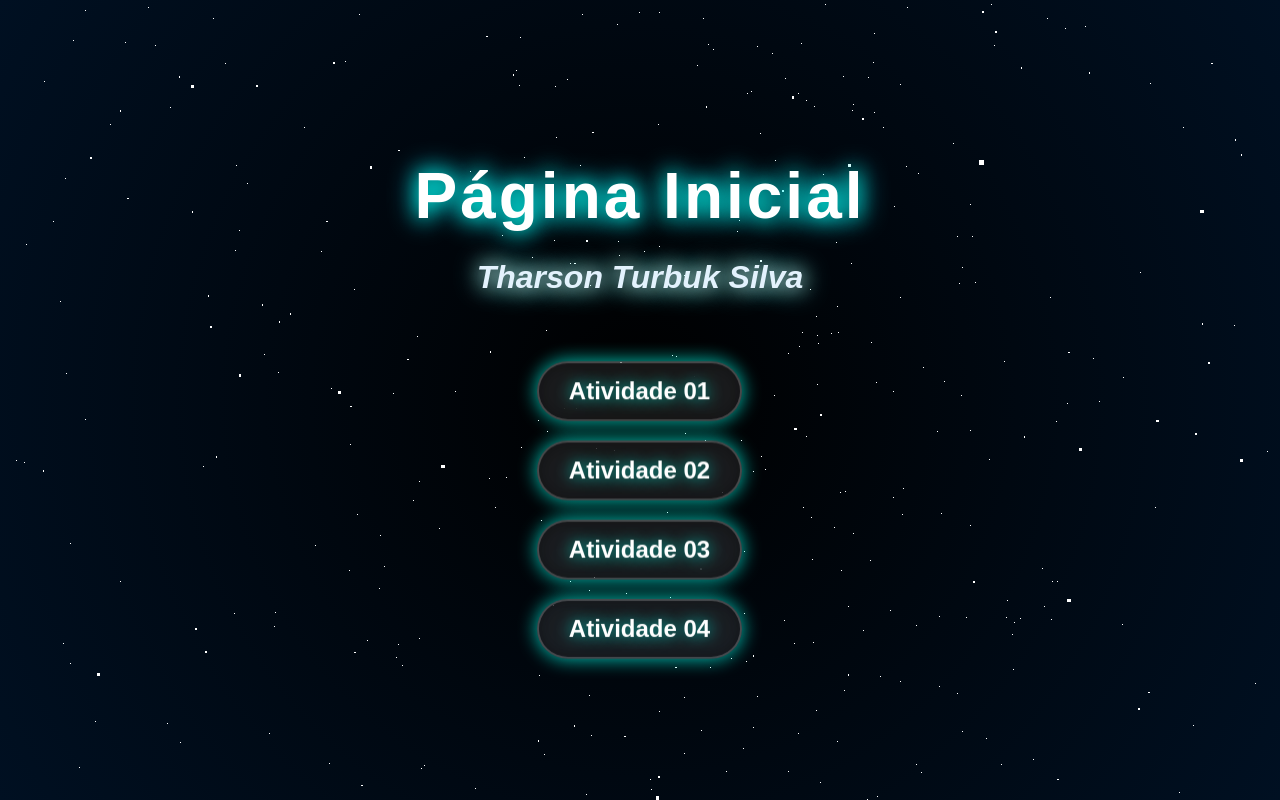
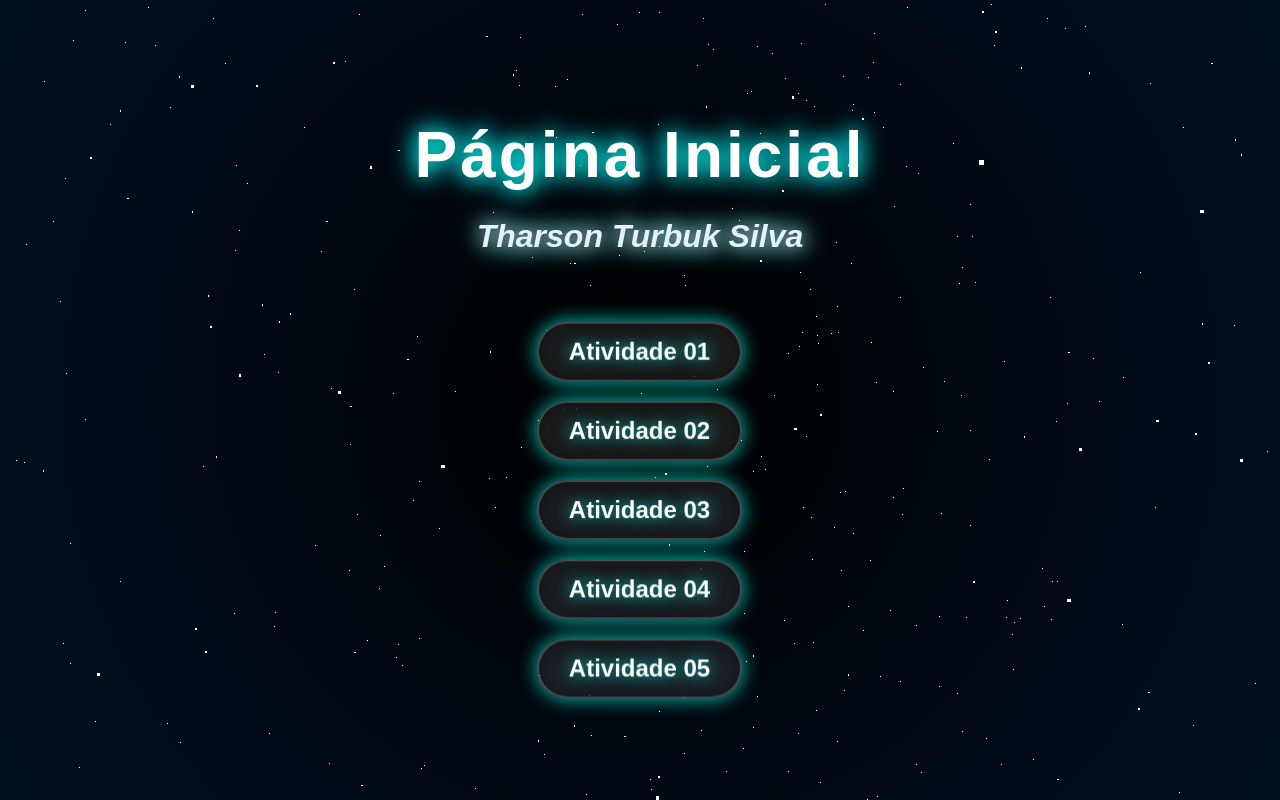
Before and after one commit to Tharsonts/L.E.S-React, a React (Create React App) app: page / in a window 1280 px wide. Built offline with nearby package versions, Linux system fonts and the light colour scheme.

Commit message:
Update home.js

```diff
--- a/src/Home/home.js
+++ b/src/Home/home.js
@@ -23,6 +23,9 @@ const Home = () => {
           <li>
             <Link to="/semana03">Atividade 04</Link>
           </li>
+          <li>
+            <Link to="/semana04">Atividade 05</Link>
+          </li>
         </ul>
       </nav>
     </>
```
